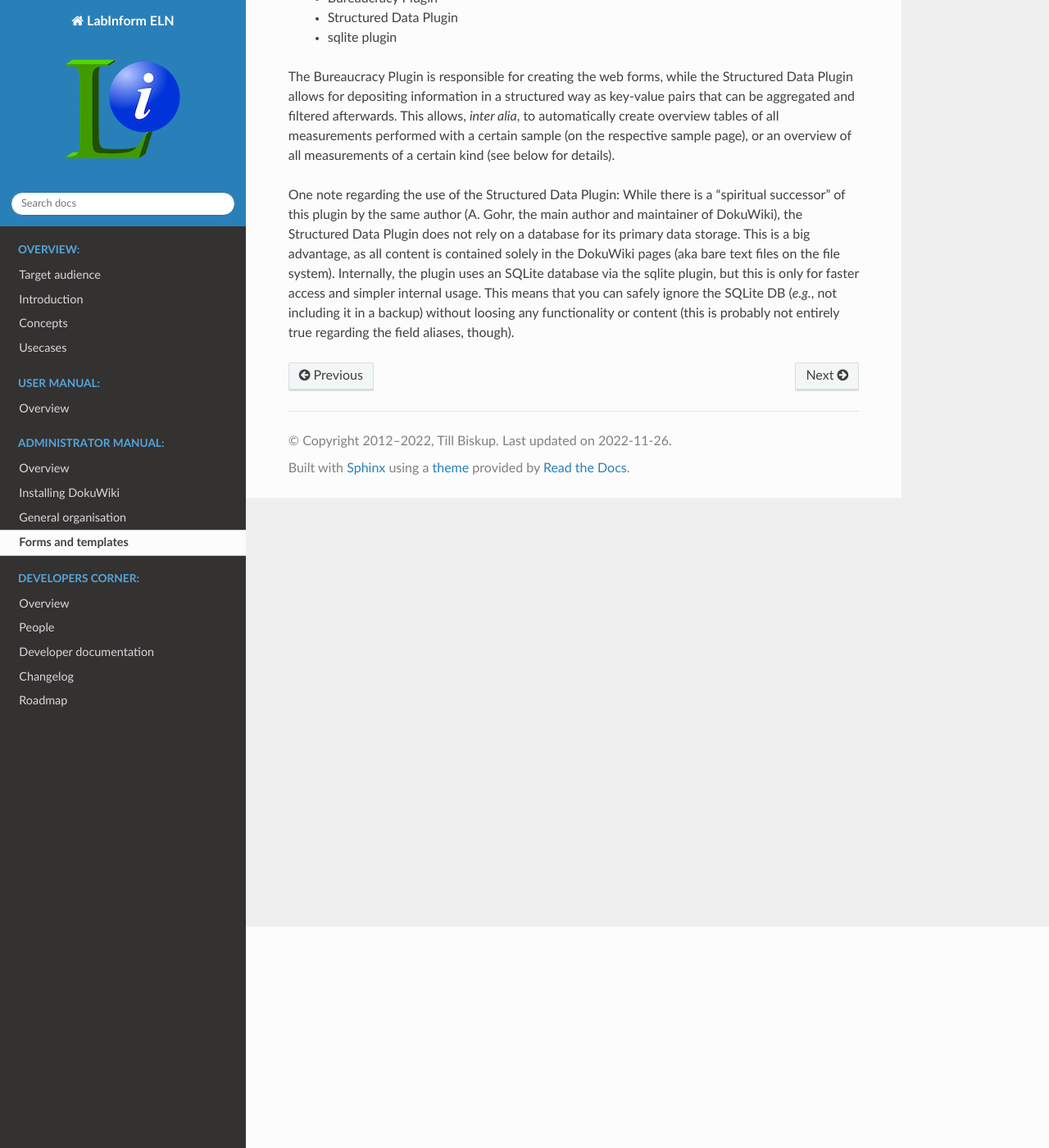
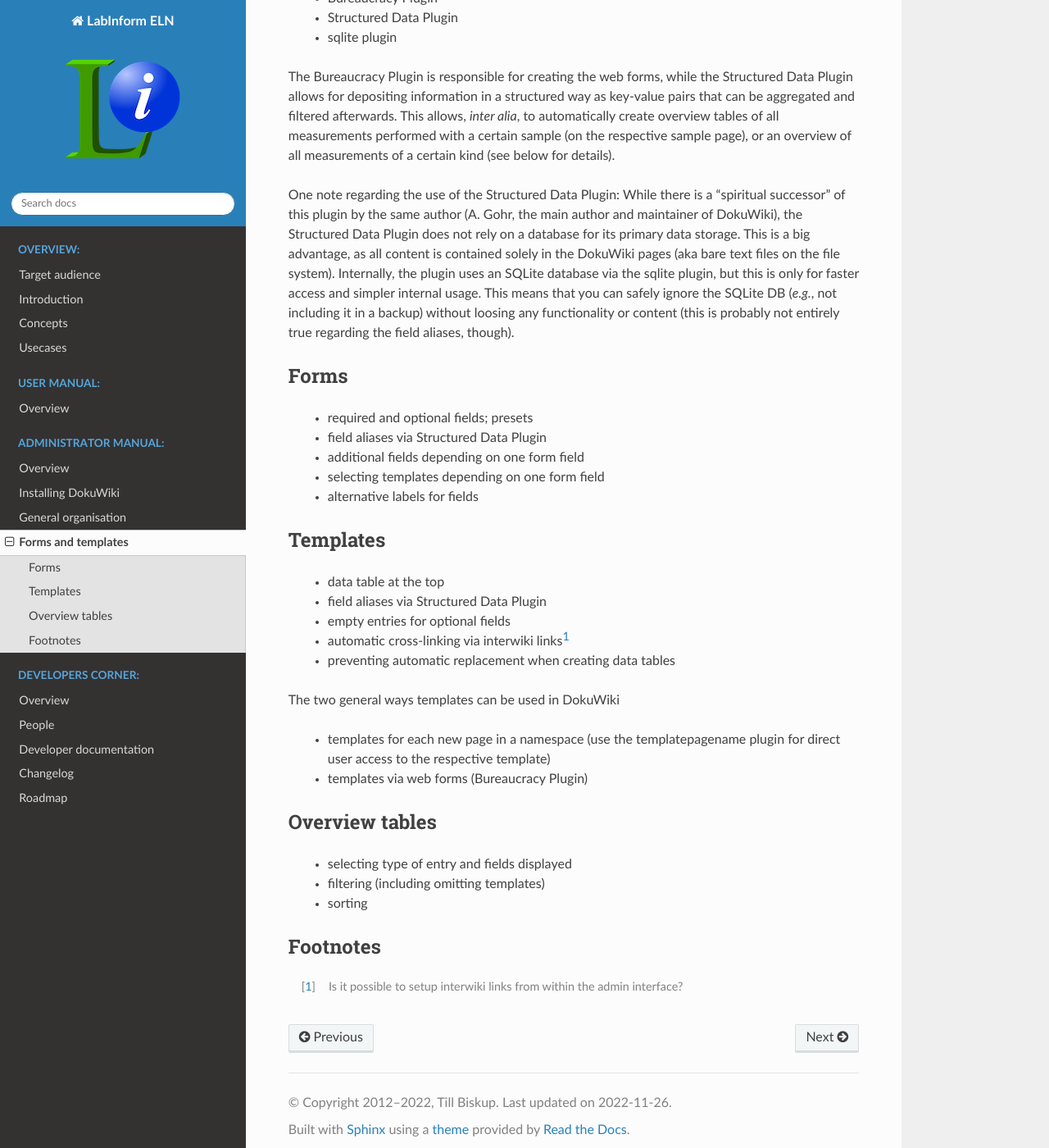
Before and after one commit to tillbiskup/labinform-eln, a Sphinx documentation site: the page built from docs/admin/forms_templates.rst, in a window 1280 px wide and 1400 px high, scrolled down 270 px. Shown: the whole window at 82% size. Built offline with Sphinx 7.4.7 and the Read the Docs theme 2.0.0, drawn with Linux system fonts in a browser that asks for light colours.

```diff
--- a/docs/admin/forms_templates.rst
+++ b/docs/admin/forms_templates.rst
@@ -12,3 +12,56 @@ Key to using DokuWiki as an electronic laboratory notebook (ELN) is to use forms
 The Bureaucracy Plugin is responsible for creating the web forms, while the Structured Data Plugin allows for depositing information in a structured way as key-value pairs that can be aggregated and filtered afterwards. This allows, *inter alia*, to automatically create overview tables of all measurements performed with a certain sample (on the respective sample page), or an overview of all measurements of a certain kind (see below for details).
 
 One note regarding the use of the Structured Data Plugin: While there is a "spiritual successor" of this plugin by the same author (A. Gohr, the main author and maintainer of DokuWiki), the Structured Data Plugin does not rely on a database for its primary data storage. This is a big advantage, as all content is contained solely in the DokuWiki pages (aka bare text files on the file system). Internally, the plugin uses an SQLite database via the sqlite plugin, but this is only for faster access and simpler internal usage. This means that you can safely ignore the SQLite DB (*e.g.*, not including it in a backup) without loosing any functionality or content (this is probably not entirely true regarding the field aliases, though).
+
+
+Forms
+=====
+
+  * required and optional fields; presets
+
+  * field aliases via Structured Data Plugin
+
+  * additional fields depending on one form field
+
+  * selecting templates depending on one form field
+
+  * alternative labels for fields
+
+
+
+Templates
+=========
+
+  * data table at the top
+
+  * field aliases via Structured Data Plugin
+
+  * empty entries for optional fields
+
+  * automatic cross-linking via interwiki links\ [#note]_
+
+  * preventing automatic replacement when creating data tables
+
+
+The two general ways templates can be used in DokuWiki
+
+  * templates for each new page in a namespace (use the templatepagename plugin for direct user access to the respective template)
+  * templates via web forms (Bureaucracy Plugin)
+
+
+
+Overview tables
+===============
+
+
+  * selecting type of entry and fields displayed
+
+  * filtering (including omitting templates)
+
+  * sorting
+
+
+Footnotes
+=========
+
+.. [#note] Is it possible to setup interwiki links from within the admin interface?
--- a/docs/conf.py
+++ b/docs/conf.py
@@ -53,3 +53,5 @@ html_logo = './labinform-logo.png'
 html_favicon = './labinform-favicon.ico'
 
 html_last_updated_fmt = '%Y-%m-%d'
+
+numfig = True
--- a/docs/user/index.rst
+++ b/docs/user/index.rst
@@ -1,3 +1,5 @@
 ========
 Overview
 ========
+
+This user manual assumes a working installation of the LabInform ELN to be available. In case you need to first install the LabInform ELN, see the :doc:`administrator manual </admin/index>`.
```
Also changed, not shown: docs/admin/installing.rst (+85 -81 lines), docs/index.rst (+18 -3 lines), 1 other file.
